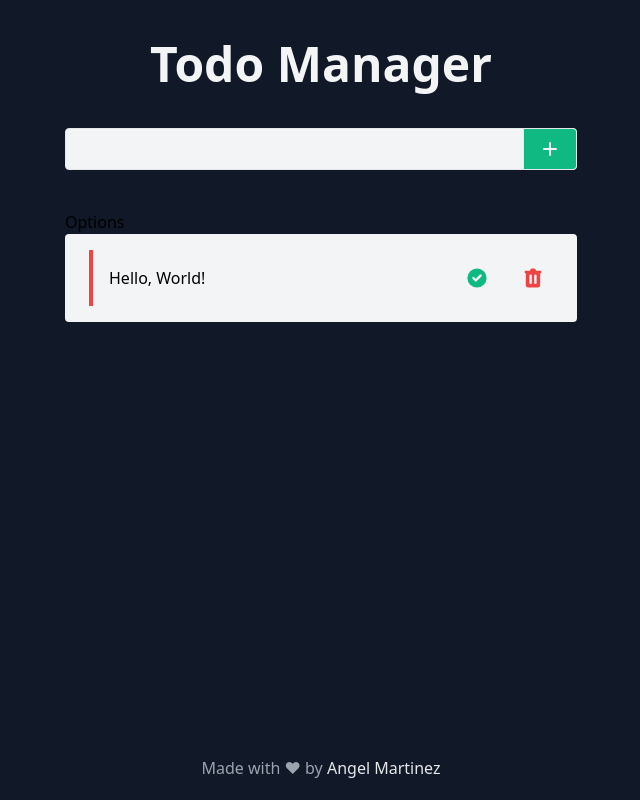
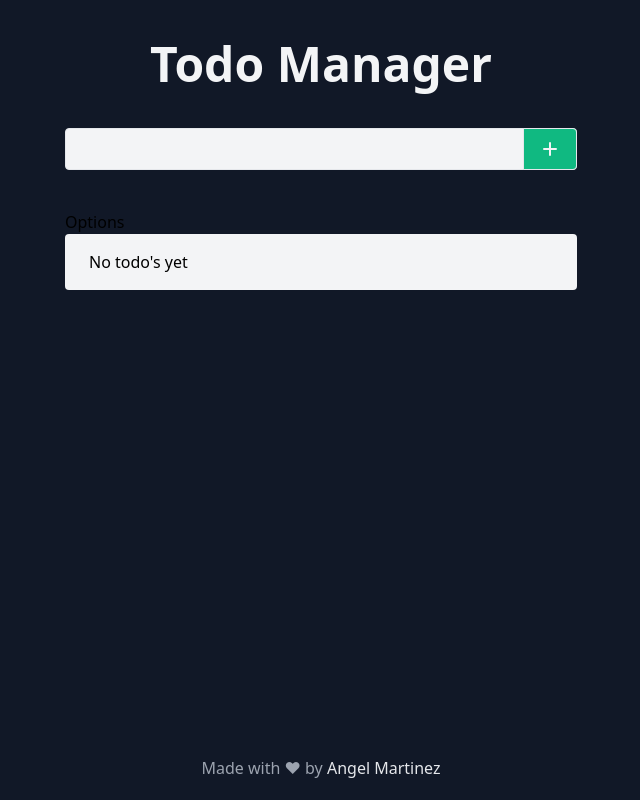
Before and after one commit to angelmtztrc/todo-manager, a React (Create React App) app: page / in a window 1280 px wide. Shown: the whole page, without its empty margins (319-959 px from the left). Built offline with nearby package versions, Linux system fonts and the light colour scheme.

Commit message:
feat(TodoItem):  mark as done a item

```diff
--- a/src/App.tsx
+++ b/src/App.tsx
@@ -24,7 +24,7 @@ const App = () => {
           <Form todos={todos} setTodos={setTodos} setAlert={setAlert} />
           <div>
             <Options />
-            <TodoList />
+            <TodoList todos={todos} setTodos={setTodos} />
           </div>
         </div>
         <div className="absolute bottom-0 inset-x-0 mb-5">
--- a/src/components/TodoItem.tsx
+++ b/src/components/TodoItem.tsx
@@ -1,25 +1,61 @@
 import { CheckCircleIcon, TrashIcon } from '@heroicons/react/solid';
 
-export type TodoItemProps = {};
+// interfaces
+import { Todo } from '../interfaces/todo.interface';
 
-const TodoItem = ({}: TodoItemProps) => {
+export type TodoItemProps = {
+  todo: Todo;
+  todos: Todo[];
+  setTodos: React.Dispatch<React.SetStateAction<Todo[]>>;
+};
+
+const TodoItem = ({ todo: { id, description, isDone }, todos, setTodos }: TodoItemProps) => {
   const handleDone = () => {
-    console.log('[UPDATED]:');
+    setTodos(
+      todos.map(item => {
+        if (item.id === id) {
+          item.isDone = true;
+        }
+        return item;
+      })
+    );
   };
+
   const handleDelete = () => {
-    console.log('[DELETED]:');
+    console.log('[DELETED]:', id);
   };
 
   return (
-    <li className="pl-4 py-2 border-l-4 border-red-500">
+    <li
+      className={`
+        ${isDone ? 'border-green-400' : 'border-red-400'}
+        pl-4 py-2 border-l-4
+    `}
+    >
       <div className="flex items-center justify-between">
-        <span>Hello, World!</span>
+        <span
+          className={`
+        ${isDone && 'line-through text-gray-500'}
+        text-gray-900 text-base
+        `}
+        >
+          {description}
+        </span>
         <div className="flex items-center space-x-4">
           <button
             onClick={handleDone}
-            className="px-2 py-2 hover:bg-gray-50 rounded focus:outline-none focus:ring-4 focus:ring-gray-200"
+            disabled={isDone}
+            className={`
+              ${isDone && 'cursor-not-allowed'}
+              px-2 py-2 hover:bg-gray-50 rounded focus:outline-none focus:ring-4 focus:ring-gray-200
+            `}
           >
-            <CheckCircleIcon className="w-6 h-6 text-green-500" />
+            <CheckCircleIcon
+              className={`
+              ${isDone ? 'text-green-200' : 'text-green-500'}
+              w-6 h-6
+            `}
+            />
           </button>
           <button
             onClick={handleDelete}
--- a/src/components/TodoList.tsx
+++ b/src/components/TodoList.tsx
@@ -1,11 +1,21 @@
+// components
 import TodoItem from './TodoItem';
 
-type TodoListProps = {};
+// interfaces
+import { Todo } from '../interfaces/todo.interface';
 
-const TodoList = ({}: TodoListProps) => {
+type TodoListProps = {
+  todos: Todo[];
+  setTodos: React.Dispatch<React.SetStateAction<Todo[]>>;
+};
+
+const TodoList = ({ todos, setTodos }: TodoListProps) => {
   return (
-    <ul className="px-6 py-4 w-full bg-gray-100 rounded">
-      <TodoItem />
+    <ul className="px-6 py-4 w-full bg-gray-100 rounded space-y-2">
+      {todos.length === 0 ? <p>No todo's yet</p> : null}
+      {todos.map((todo: Todo) => (
+        <TodoItem key={todo.id} todo={todo} todos={todos} setTodos={setTodos} />
+      ))}
     </ul>
   );
 };
--- a/tailwind.config.js
+++ b/tailwind.config.js
@@ -1,7 +1,7 @@
 module.exports = {
   purge: ['./src/**/*.{ts,tsx}', './public/index.html'],
   darkMode: false, // or 'media' or 'class'
-  mode: process.env.NODE_ENV ? 'jit' : undefined,
+  // mode: process.env.NODE_ENV ? 'jit' : undefined,
   theme: {
     extend: {}
   },
```
